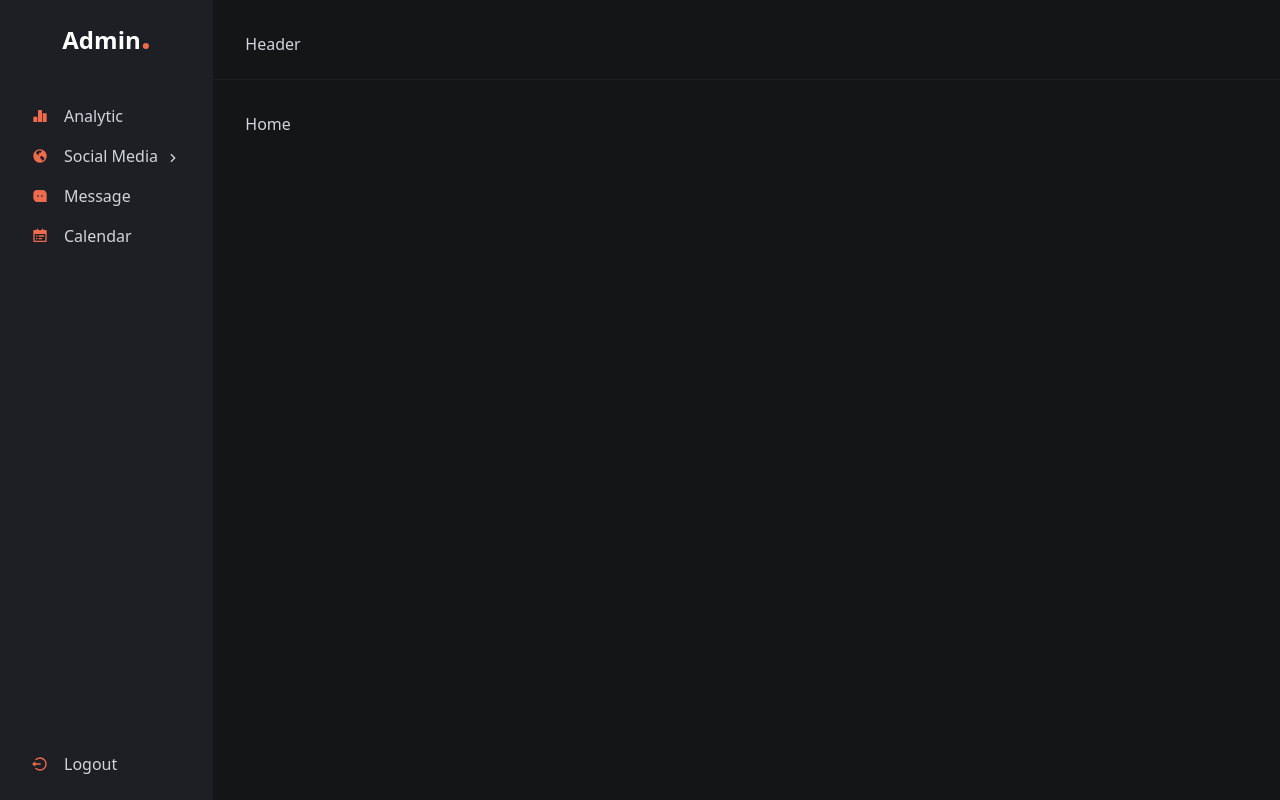
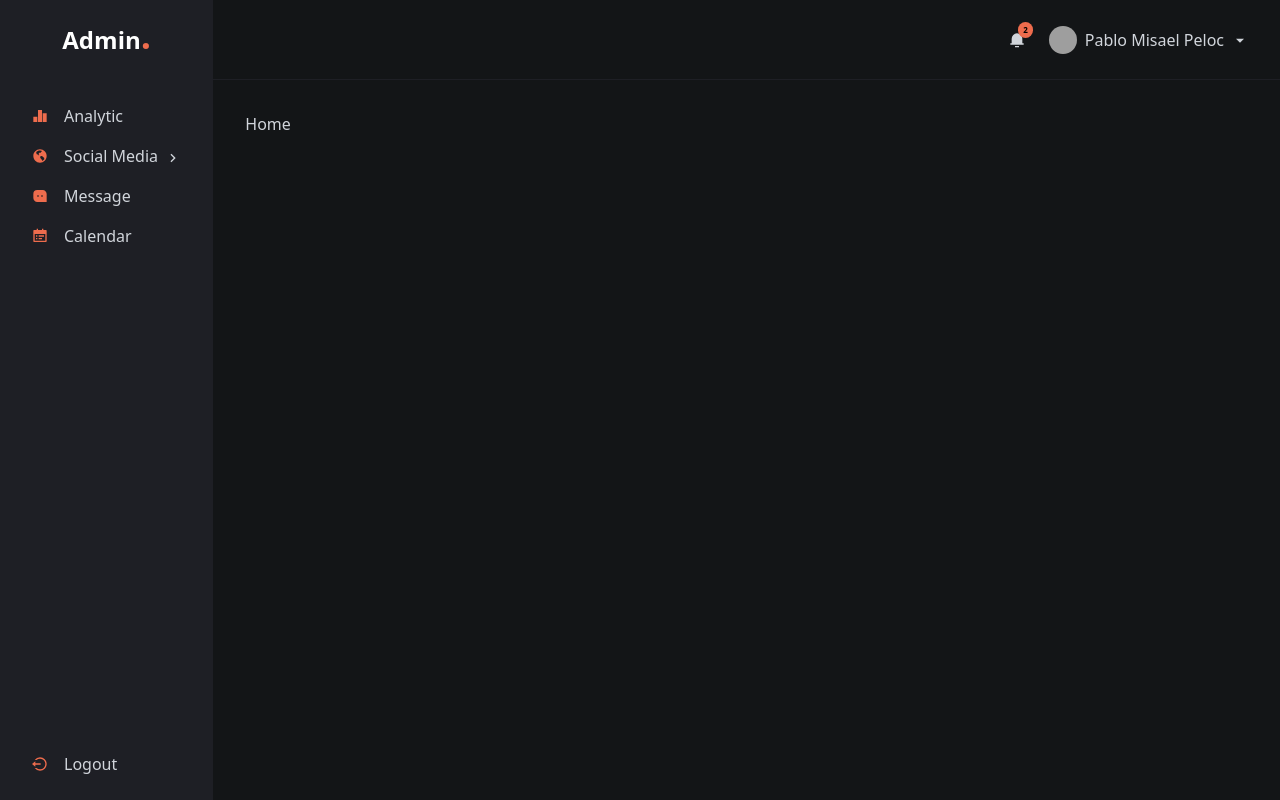
Before and after one commit to pmpeloc/dashboard-dark-template, a React (Vite) app: page / in a window 1280 px wide. Built offline with nearby package versions, Linux system fonts and the light colour scheme; grey boxes are pictures that could not be loaded.

Commit message:
feat: Header initial

```diff
--- a/src/components/Header.jsx
+++ b/src/components/Header.jsx
@@ -1,9 +1,26 @@
 import React from 'react';
+import { RiArrowDownSFill, RiNotification3Fill } from 'react-icons/ri';
 
 export const Header = () => {
   return (
-    <header className=' h-[7vh] md:h-[10vh] border-b border-secondary-100 p-8'>
-      Header
+    <header className=' h-[7vh] md:h-[10vh] border-b border-secondary-100 p-8 flex items-center justify-end'>
+      <nav className='flex items-center gap-x-4'>
+        <button className='relative hover:bg-secondary-100 p-2 rounded-lg transition-colors'>
+          <RiNotification3Fill />
+          <span className='absolute -top-0.5 right-0 bg-primary py-0.5 px-[5px] box-content text-black rounded-full text-[8px] font-bold'>
+            2
+          </span>
+        </button>
+        <button className='flex items-center gap-x-2'>
+          <img
+            src='https://img.freepik.com/foto-gratis/primer-plano-joven-exitoso-sonriendo-camara-pie-traje-casual-contra-fondo-azul_1258-66609.jpg'
+            alt='User'
+            className='w-7 h-7 object-cover rounded-full'
+          />
+          <span>Pablo Misael Peloc</span>
+          <RiArrowDownSFill />
+        </button>
+      </nav>
     </header>
   );
 };
```
